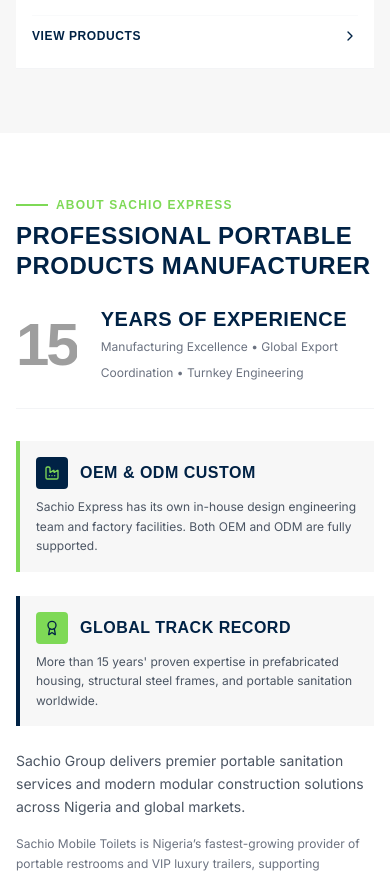
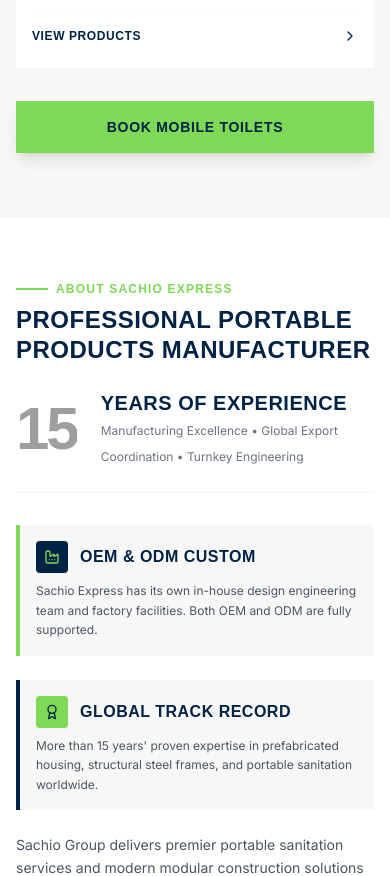
Before and after one commit to marcusaide1/sachio-mobile-toilet-webapp, a React (Vite) app: page / in a window 390 px wide. Shown: the part 2777-3653 px from the top of the page. Built offline with nearby package versions, Linux system fonts and the light colour scheme; grey boxes are pictures that could not be loaded; a web font is replaced by a local one.

Commit message:
book mobile toilet added

```diff
--- a/src/components/ProductCategories.jsx
+++ b/src/components/ProductCategories.jsx
@@ -3,7 +3,7 @@
 import { ArrowRight, ChevronRight } from 'lucide-react';
 import { PRODUCT_CATEGORIES } from '../data/websiteData';
 
-export default function ProductCategories({ onSelectCategory }) {
+export default function ProductCategories({ onSelectCategory, onOpenQuoteModal }) {
   return (
     <section id="categories-section" className="py-16 md:py-24 bg-[#f7f7f7] relative">
       <div className="max-w-[1400px] mx-auto px-4 lg:px-8">
@@ -77,6 +77,16 @@
             </div>
           ))}
         </div>
+
+        <div className="mt-8 flex justify-center">
+          <button
+            type="button"
+            onClick={() => onOpenQuoteModal('Mobile Toilets')}
+            className="w-full sm:w-auto bg-[#7ed956] hover:bg-[#002245] text-[#002245] hover:text-white px-8 py-4 font-din font-bold uppercase text-sm sm:text-base tracking-wider shadow-lg transition-colors duration-300"
+          >
+            Book Mobile Toilets
+          </button>
+        </div>
       </div>
     </section>
   );
--- a/src/pages/HomePage.jsx
+++ b/src/pages/HomePage.jsx
@@ -24,6 +24,7 @@
       {/* 2. Product Categories Grid */}
       <ProductCategories
         onSelectCategory={onSelectCategory}
+        onOpenQuoteModal={onOpenQuoteModal}
       />
 
       {/* 3. About Us Section with 15-year Image Mask & Video */}
```
Also changed, not shown: 5 other files (tests, documents, lock files or other folders).
